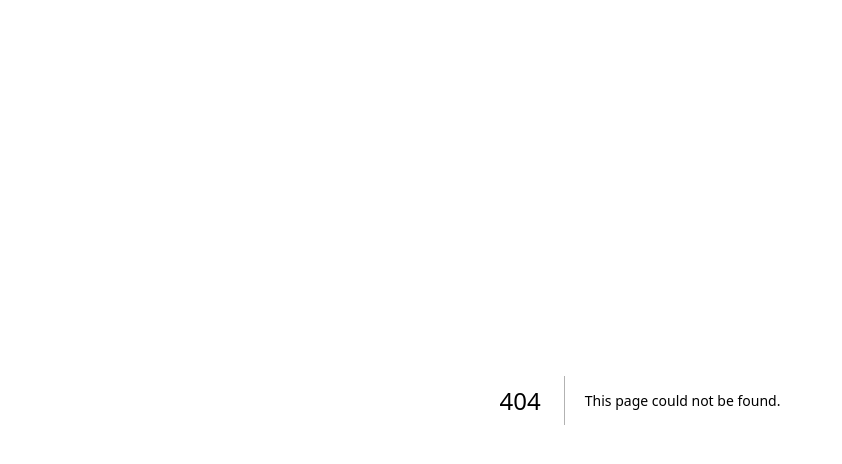
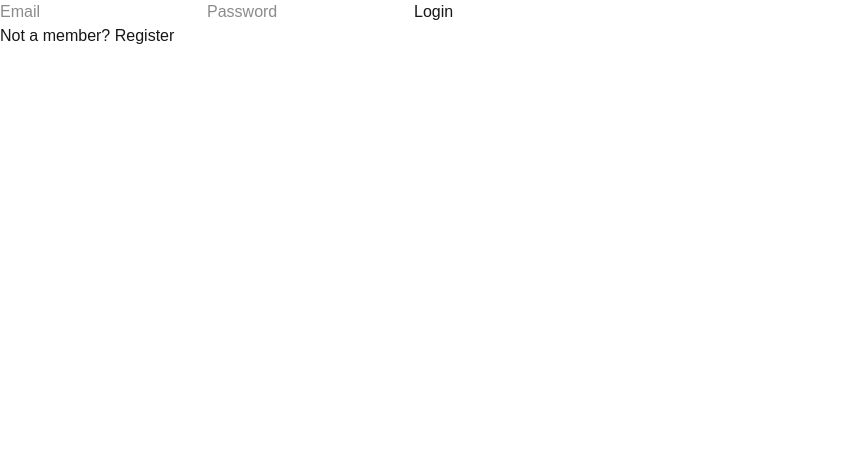
Before and after one commit to khatias/rdbr_project, a Next.js app: page /login in a window 1280 px wide. Before the commit this address had no page. Shown: the top 464 px of the page, without its empty margins (0-842 px from the left). Built offline with nearby package versions, Linux system fonts and the light colour scheme.

Commit message:
add login form

```diff
--- /dev/null
+++ b/src/app/(auth)/login/page.tsx
@@ -0,0 +1,59 @@
+"use client";
+
+import React, { useState } from "react";
+import Link from "next/link";
+
+function LoginForm() {
+  const [error, setError] = useState<string | null>(null);
+
+  async function onSubmit(e: React.FormEvent<HTMLFormElement>) {
+    e.preventDefault();
+    setError(null);
+
+    const fd = new FormData(e.currentTarget);
+    const email = String(fd.get("email") || "");
+    const password = String(fd.get("password") || "");
+
+    if (email.length < 3) {
+      return setError("Email must be at least 3 characters.");
+    }
+    if (password.length < 3) {
+      return setError("Password must be at least 3 characters.");
+    }
+
+    const res = await fetch("/api/auth/login", {
+      method: "POST",
+      body: fd,
+    });
+
+    const data = await res.json();
+
+    if (!res.ok) {
+      return setError(data?.message || "Login failed");
+    }
+
+    // redirect after successful login
+    window.location.href = "/";
+  }
+
+  return (
+    <div>
+      <form onSubmit={onSubmit}>
+        <input name="email" type="email" placeholder="Email" required />
+        <input
+          name="password"
+          type="password"
+          placeholder="Password"
+          required
+        />
+        <button type="submit">Login</button>
+      </form>
+      {error && <p style={{ color: "red" }}>{error}</p>}
+      <p>
+        Not a member? <Link href="/signup">Register</Link>
+      </p>
+    </div>
+  );
+}
+
+export default LoginForm;
--- /dev/null
+++ b/src/components/auth/LoginForm.tsx
@@ -0,0 +1,9 @@
+import React from 'react'
+
+function LoginForm() {
+  return (
+    <div>LoginForm</div>
+  )
+}
+
+export default LoginForm
```
Also changed, not shown: src/app/api/auth/login/route.ts (added).
